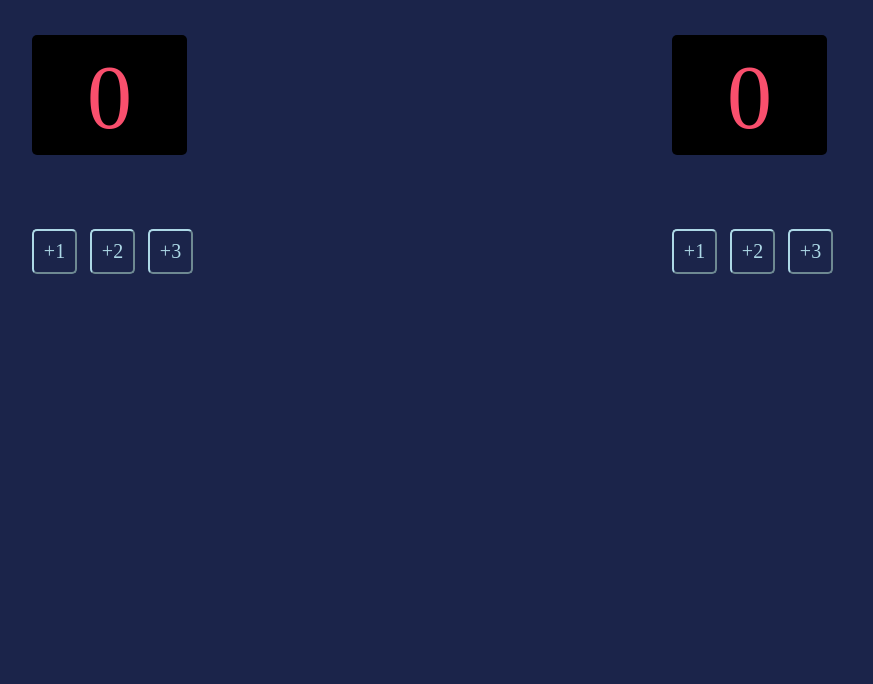
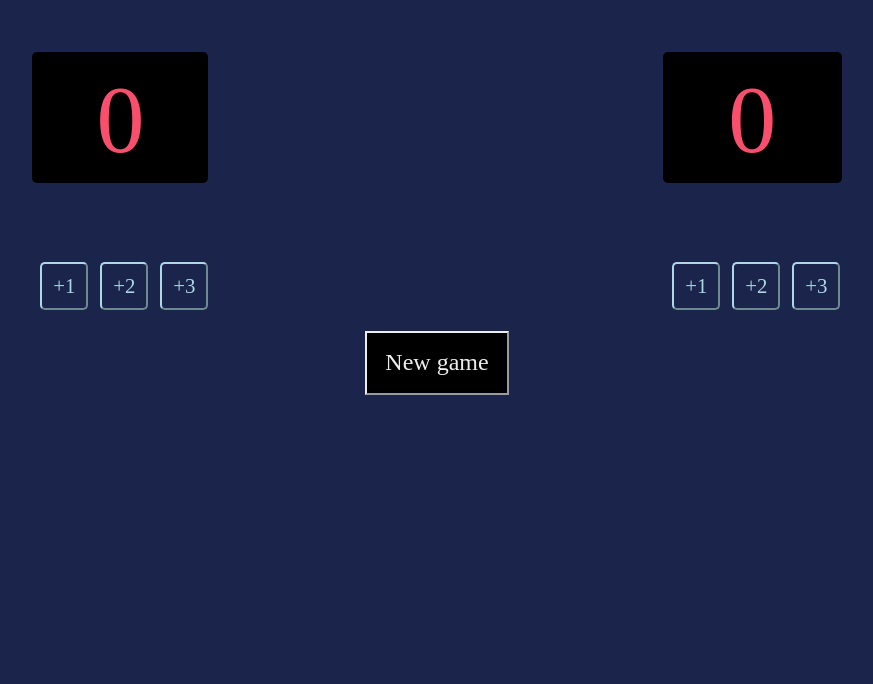
Before and after one commit to adriennfazekas/basketball-scoreboard, a plain HTML site: page index.html in a window 1280 px wide. Shown: the part 116-800 px from the top of the page, without its empty margins (203-1076 px from the left). Drawn offline with Linux system fonts and the light colour scheme; a web font is replaced by a local one.

Commit message:
create the new game button

```diff
--- a/index.css
+++ b/index.css
@@ -1,6 +1,11 @@
+* {
+    box-sizing: border-box;
+}
 body {
-    margin: 0;
+    margin: auto;
+    padding: 0.5rem;
     background: #1B244A;
+    text-align: center;
 }
 
 .container {
@@ -12,40 +17,41 @@ h3 {
     font-family: 'Verdana';
     font-style: normal;
     color: #EEEEEE;
-    text-align: center;
-    font-weight: 700;
-    font-size: 40px;
-    line-height: 36px;
+    font-size: 3rem;
+    line-height: 2rem;
 }
 
 h2 {
-    height: 120px;
-    width: 155px;
-    left: 82px;
-    top: 125px;
+    width: 100%;
+    height: 31%;
     border-radius: 5px;
     font-family: 'Cursed Timer ULiL';
     font-style: normal;
     font-weight: 400;
-    font-size: 90px;
+    font-size: 6rem;
     line-height: 141%;
-    text-align: center;
     color: #F94F6D;
     background-color: black;
 }
 
-button {
+.points {
     font-family: 'Cursed Timer ULiL';
-    width: 45px;
-    height: 45px;
-    left: 85px;
-    top: 271px;
-    height: 45px;
+    width: 3rem;
+    height: 3rem;
     border-radius: 5px;
     color: lightblue;
     background-color: #1B244A;
     border-color: lightblue;
-    text-align: center;
-    font-size: 20px;
-    margin-right: 9px;
+    font-size: 1.3rem;
+    margin-left: 0.5rem;
 }
+.new-game {
+    font-family: 'Cursed Timer ULiL';
+    background-color: black;
+    color: #EEEEEE;
+    margin-top: 1rem;
+    height: 4rem;
+    width: 9rem;
+    font-size: 1.5rem;
+    border-color: #EEEEEE;
+}
--- a/index.html
+++ b/index.html
@@ -10,17 +10,21 @@
             <div>
                 <h3>HOME</h3>
                 <h2 id="home-score">0</h2>
-                <button onclick="addToHome(1)">+1</button>
-                <button onclick="addToHome(2)">+2</button>
-                <button onclick="addToHome(3)">+3</button>
+                <button class="points" onclick="addToHome(1)">+1</button>
+                <button class="points" onclick="addToHome(2)">+2</button>
+                <button class="points" onclick="addToHome(3)">+3</button>
             </div>
             <div>
                 <h3>GUEST</h3>
                 <h2 id="guest-score">0</h2>
-                <button onclick="addToGuest(1)">+1</button>
-                <button onclick="addToGuest(2)">+2</button>
-                <button onclick="addToGuest(3)">+3</button>
+                <button class="points" onclick="addToGuest(1)">+1</button>
+                <button class="points" onclick="addToGuest(2)">+2</button>
+                <button class="points" onclick="addToGuest(3)">+3</button>
+                </div>
             </div>
+        </div>
+        <div class="new-game-div">
+            <button class="new-game" onclick="newGame()">New game</button>
         </div>
         <script src="index.js"></script>
     </body>
--- a/index.js
+++ b/index.js
@@ -13,3 +13,10 @@ function addToGuest(mennyit) {
     guestCount += mennyit
     guestEl.innerText = guestCount
 }
+
+function newGame() {
+    homeEl.innerText = 0
+    guestEl.innerText = 0
+    homeCount = 0
+    guestCount = 0
+}
```
